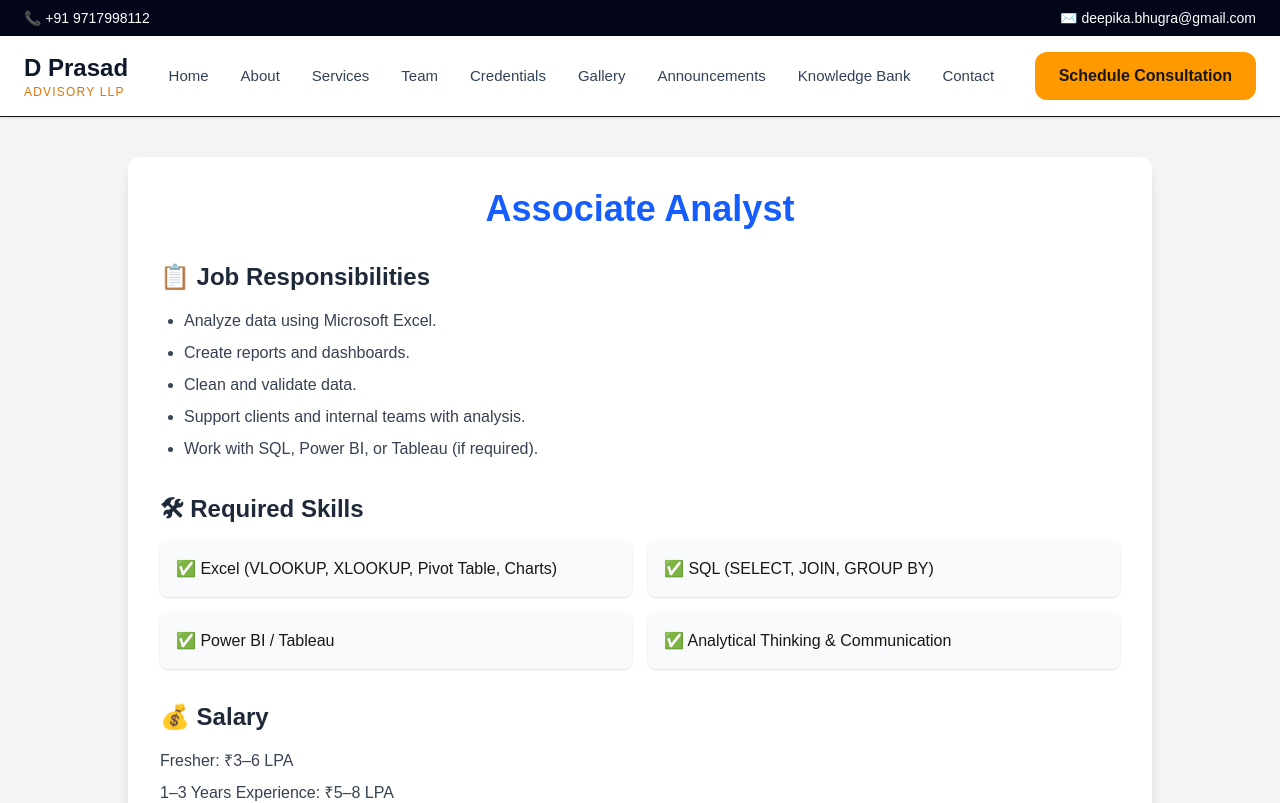
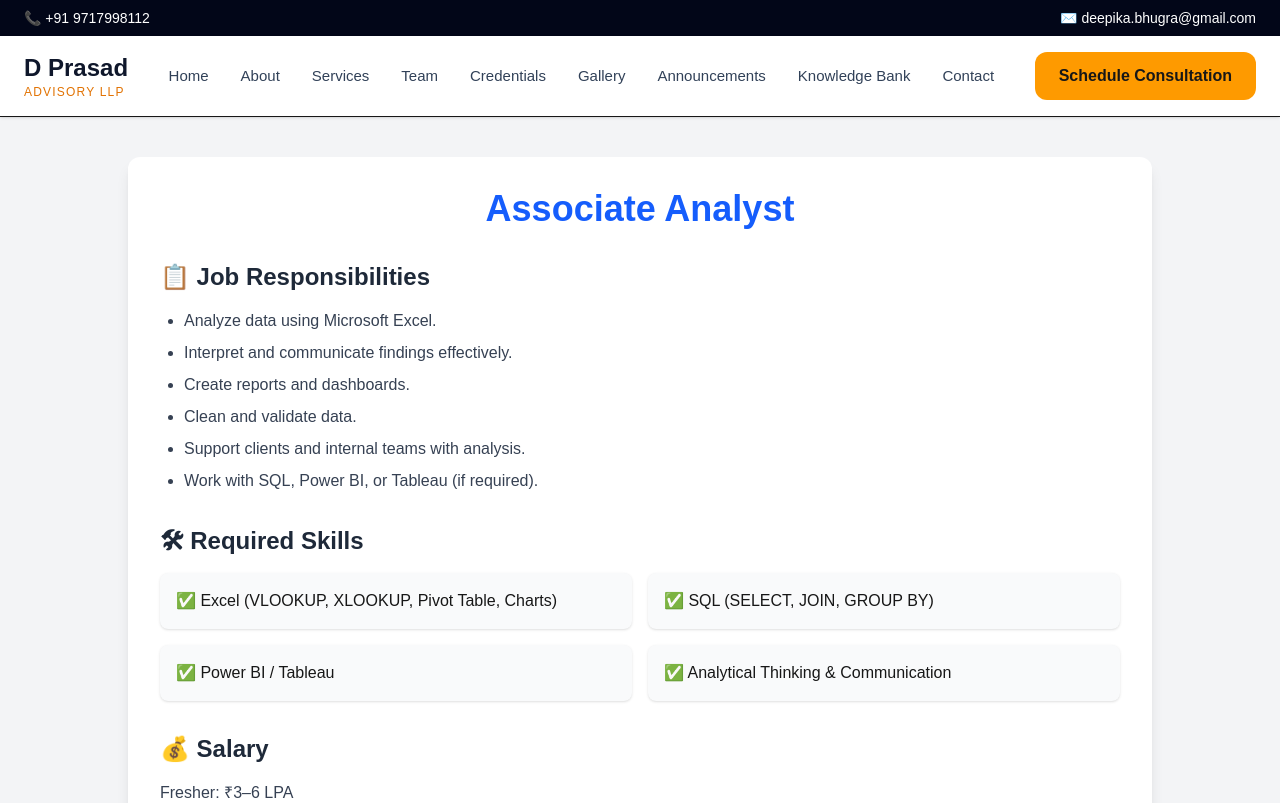
Before and after one commit to Himanshu-Gupta0007/fullstack-framework, a Next.js app: page /product/women in a window 1280 px wide. Shown: the top 803 px of the page. Built offline with nearby package versions, Linux system fonts and the light colour scheme.

Commit message:
Analyst 📋 Job Responsibilities

```diff
--- a/app/product/women/page.tsx
+++ b/app/product/women/page.tsx
@@ -17,6 +17,7 @@ const Page = () => {
 
           <ul className="list-disc pl-6 space-y-2 text-gray-700">
             <li>Analyze data using Microsoft Excel.</li>
+            <li>Interpret and communicate findings effectively.</li>
             <li>Create reports and dashboards.</li>
             <li>Clean and validate data.</li>
             <li>Support clients and internal teams with analysis.</li>
```
